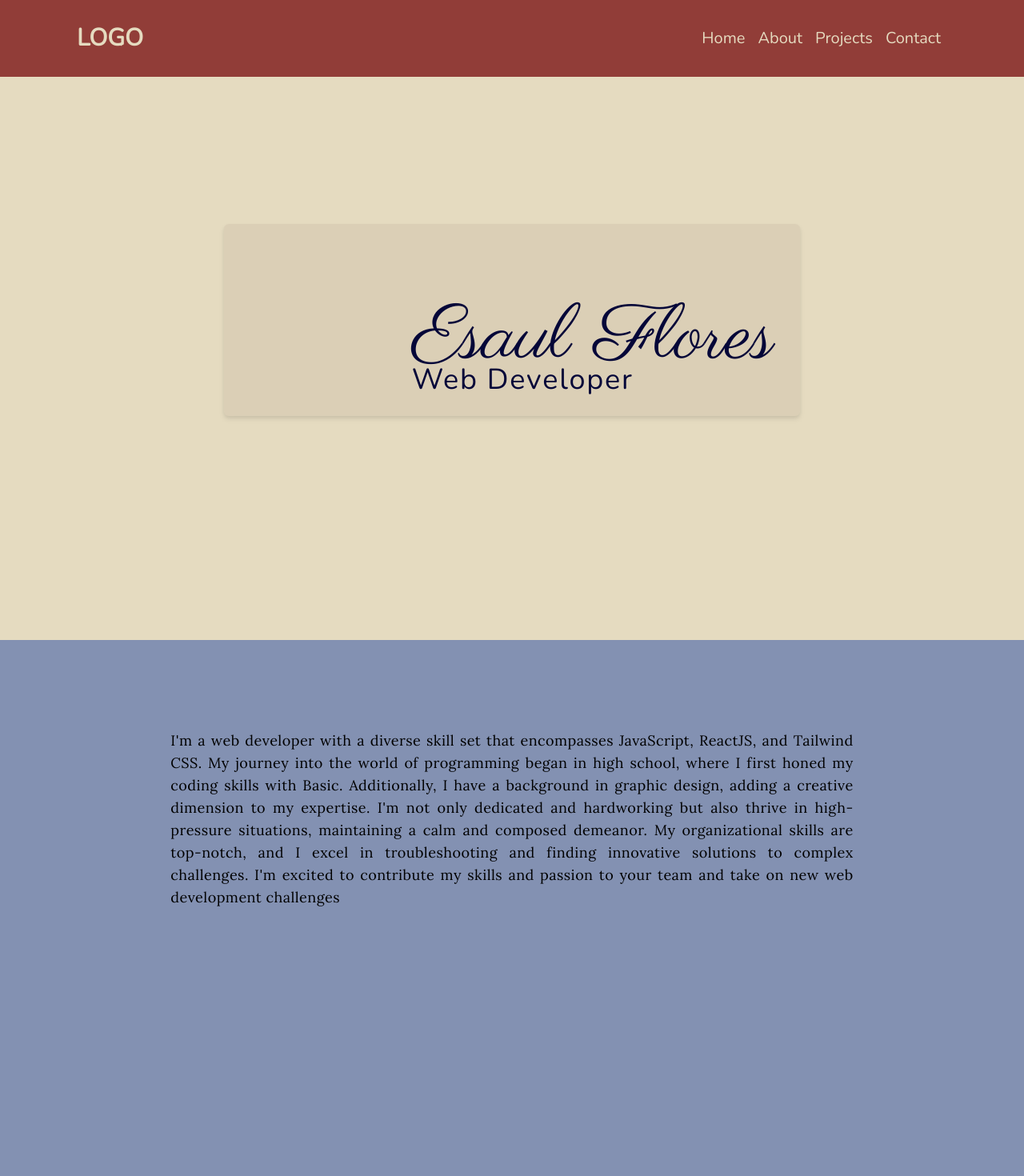
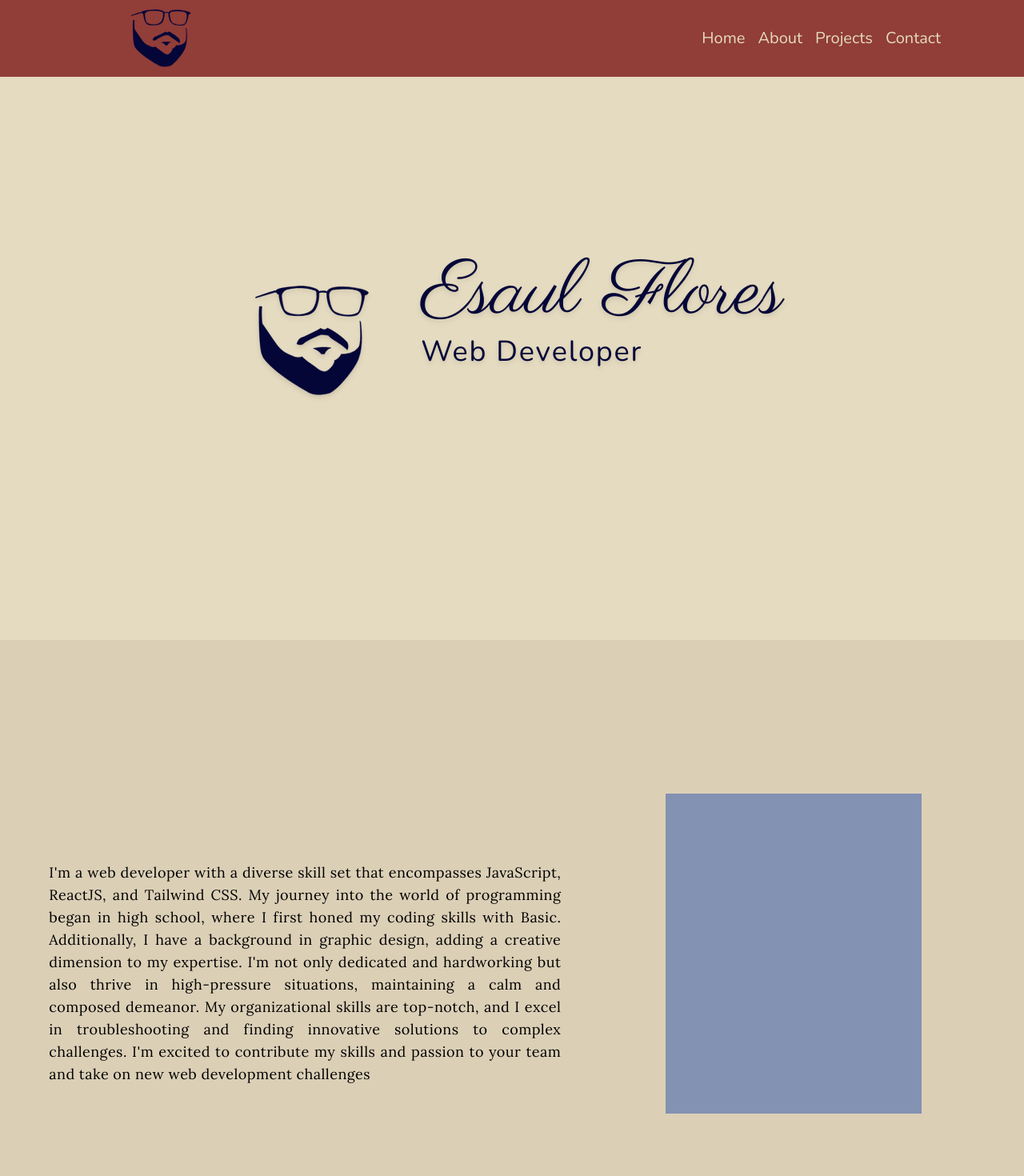
Before and after one commit to soyeolesafm/esauldev, a React (Create React App) app: page / in a window 1280 px wide. Shown: the top 1470 px of the page at 80% size. Built offline with nearby package versions, Linux system fonts and the light colour scheme.

Commit message:
several modifications

```diff
--- a/src/components/About.js
+++ b/src/components/About.js
@@ -2,10 +2,11 @@ import React from "react";
 
 const About = () => {
     return (
-        <div className=" bg-main_light h-screen " id="about" >
+        <div className=" bg-paper_dark h-screen flex flex-col md:flex-row gap-2 " id="about" >
 
-            <div className="flex align-middle w-3/4 h-3/4 justify-items-center m-auto md:w-2/3 " >
-            <p className="font-serif text-justify tracking-wide mt-28 m-auto md:text-lg" >
+
+            <div className="flex align-middle pt-16 w-3/4 h-4/6 justify-items-center m-auto md:w-2/4 md:pt-28 " >
+                <p className="font-serif text-sm text-justify tracking-wide mt-20 md:mt-8 m-auto md:text-lg" >
                     I'm a web developer with a diverse skill set that encompasses JavaScript, ReactJS,
                     and Tailwind CSS. My journey into the world of programming began in high school,
                     where I first honed my coding skills with Basic. Additionally,
@@ -17,6 +18,13 @@ const About = () => {
                     I'm excited to contribute my skills and passion to your team and take on new web development challenges
                 </p>
             </div>
+            <div className=" h-1/6 md:h-3/6 w-3/12 m-auto md:mt-48 md:mr-32 pb-0 bg-main_light ">
+
+
+
+            </div>
+
+
 
         </div>
     )
--- a/src/components/Card.js
+++ b/src/components/Card.js
@@ -1,13 +1,16 @@
 import React from 'react';
-// import  Logoesa  from "./img/logocara.svg"
+import  {ReactComponent as Logoesa }  from "./img/logo.svg"
 const Card = () => {
     return (
-        <div className='   grid grid-rows-3 grid-cols-3 grid-flow-col gap-4 bg-paper_dark drop-shadow-md rounded-md h-40 w-5/6 pr-8 m-auto md:h-60 md:w-auto   ' >
-            <div className=' row-span-3 '  >
-            {/* <img src={Logoesa} /> */}
+        <div className='  flex flex-col m-auto mt-48 align-middle h-3/6 w-9/12 gap-4  drop-shadow-md rounded-md md:flex-row md:w-7/12' >
+            <div className=' m-auto justify-center h-2/3 mb-0 md:w-4/12 md:mb-auto'   >
+            < Logoesa className=' w-2/3 m-auto mt-20 h-5/6   fill-ink md:mt-14 ' />
             </div>
-            <h1 className=' row-span-2 col-span-2  text-ink font-cursive text-5xl text-center mt-8 m-auto md:text-left md:text-8xl  md:mt-24  ' > Esaul Flores </h1>
-            <h3 className=' col-span-2  text-ink font-sans text-xl text-center mt-0 tracking-wider md:text-4xl md:text-left md:mt-1 '  > Web Developer </h3>
+            <div className=' mt-0 md:w-8/12' >
+                <h1 className='   text-ink font-cursive text-5xl text-center  m-auto md:text-left md:text-8xl md:mt-32  ' > Esaul Flores </h1>
+                <h3 className='  text-ink font-sans text-xl text-center mb-9 tracking-wider md:text-4xl md:text-left md:mt-1 '  > Web Developer </h3>
+
+            </div>
 
         </div>
     )
--- a/src/components/Navbar.js
+++ b/src/components/Navbar.js
@@ -1,5 +1,6 @@
 import React from "react";
 import {useState} from "react"
+import  {ReactComponent as Logoesa }  from "./img/logo.svg"
 const Navbar = () => {
 
     const [isOpen, setIsOpen] = useState (false)
@@ -9,7 +10,7 @@ const Navbar = () => {
 
     return (
         <nav className=" z-10 flex justify-between  items-center h-24 bg-main_dark m-0 p-0 mx-auto text-paper w-screen fixed  " >
-             <h1 className= ' z-40  w-full text-3xl font-bold text-paper ml-10 md:ml-24 '  > LOGO </h1>
+             < Logoesa className= ' z-40 h-4/6 text-3xl font-bold fill-ink stroke-paper w-1/4 ml-10 md:h-20 md:ml-18 ' / >
         <ul className='hidden md:flex justify-between items-center space-x-0 mr-24 ' >
             <li className='p-2 text-xl ' >
                 <a href='#home' > Home </a>
```
Also changed, not shown: src/components/img/logo.svg (added), src/components/img/logocara.svg (deleted). Lines whose indentation alone changed are shown as unchanged.
